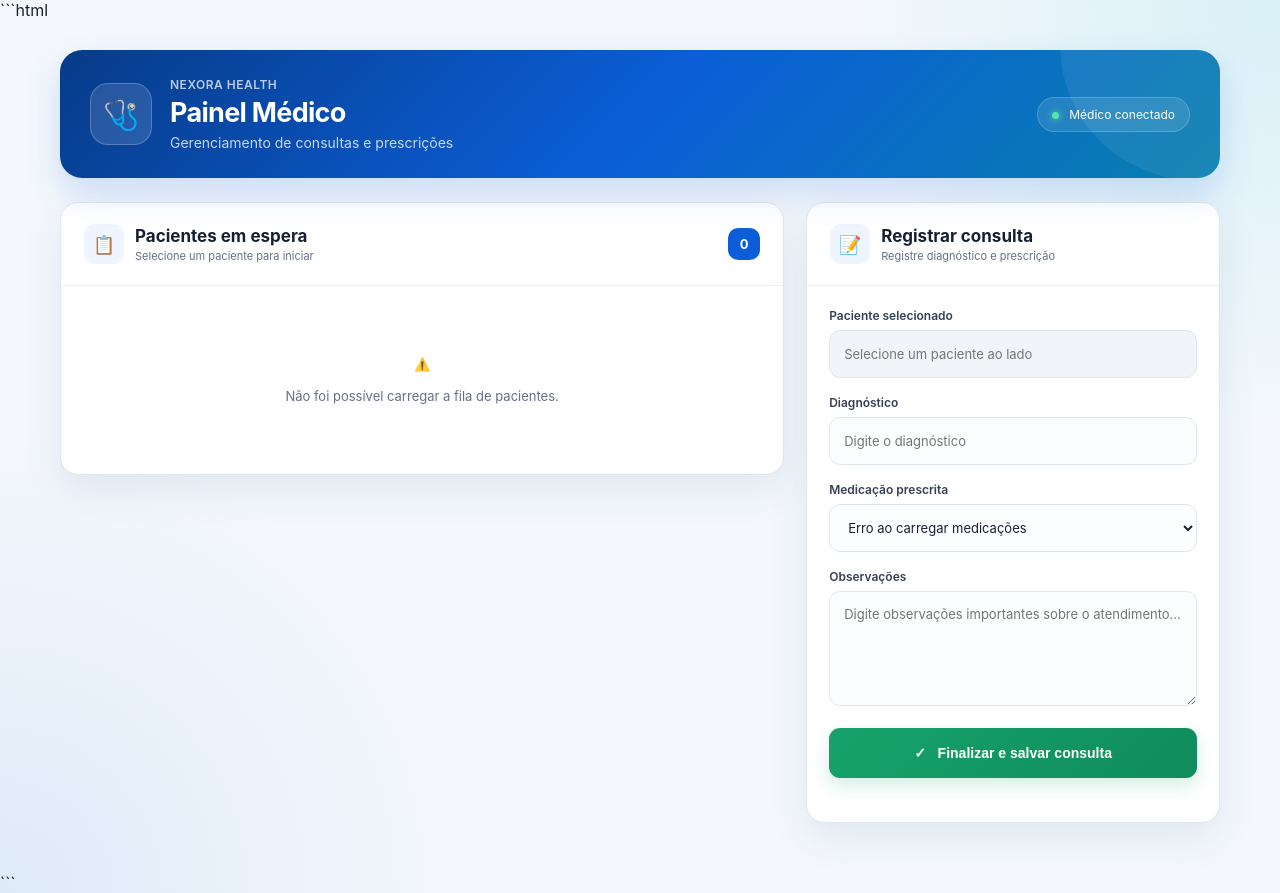
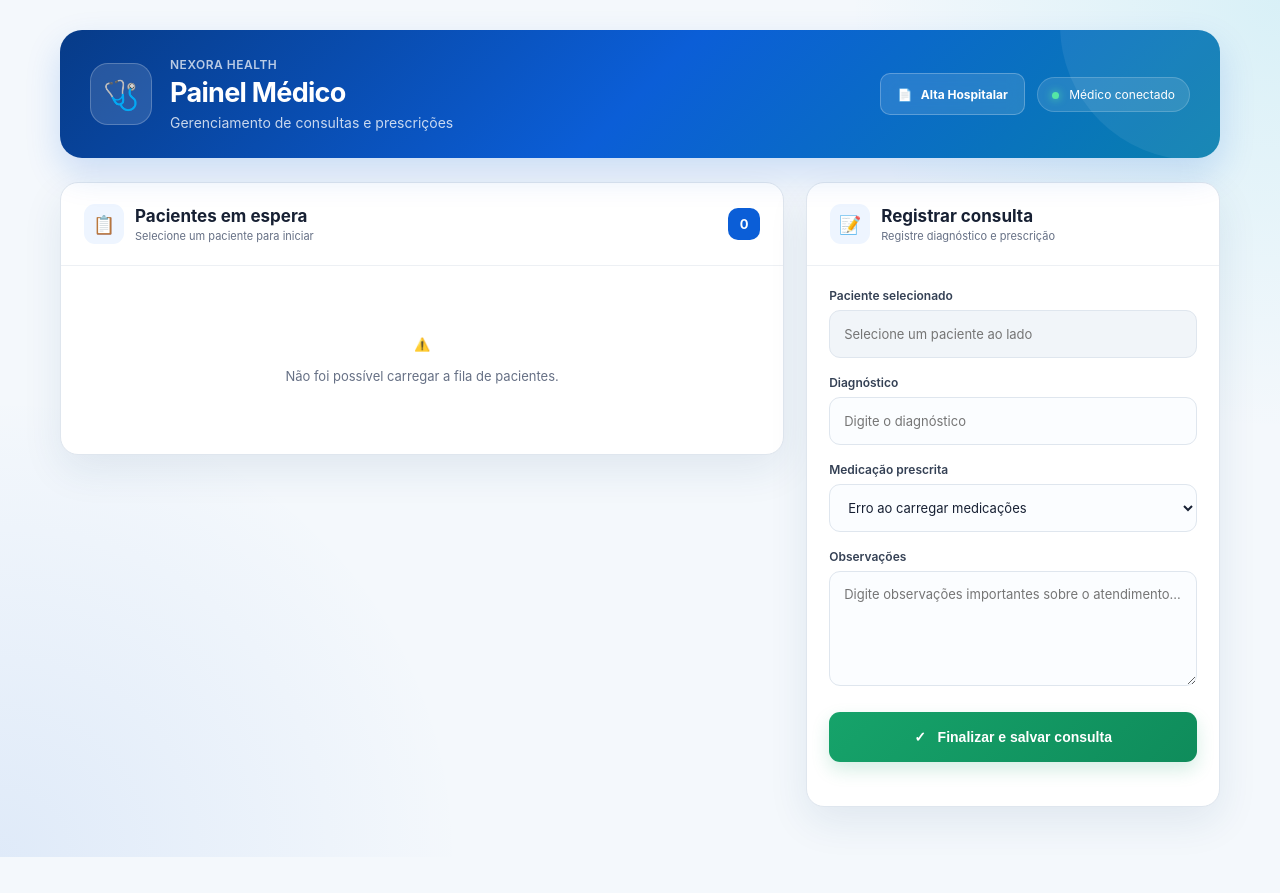
Before and after one commit to eudzinzx/sentinela, a website: page frontend/medico.html in a window 1280 px wide. After the commit the page ends 857 px from the top, so only its background shows below. Drawn offline with Linux system fonts and the light colour scheme; no server answers.

Commit message:
Update medico.html

````diff
--- a/frontend/medico.html
+++ b/frontend/medico.html
@@ -1,4 +1,3 @@
-```html
 <!DOCTYPE html>
 <html lang="pt-BR">
 
@@ -233,13 +232,82 @@
     }
 
 
+    /* ==================================
+       AÇÕES DO TOPO
+    ================================== */
+
+    .topo-acoes {
+
+      position: relative;
+
+      z-index: 2;
+
+      margin-left: auto;
+
+      display: flex;
+
+      align-items: center;
+
+      gap: 12px;
+
+    }
+
+
+    /* ==================================
+       BOTÃO ALTA HOSPITALAR
+    ================================== */
+
+    .botao-alta {
+
+      height: 42px;
+
+      padding: 0 16px;
+
+      border:
+        1px solid
+        rgba(255, 255, 255, 0.25);
+
+      border-radius: 10px;
+
+      background:
+        rgba(255, 255, 255, 0.12);
+
+      color: white;
+
+      font-family: inherit;
+
+      font-size: 12px;
+
+      font-weight: 700;
+
+      cursor: pointer;
+
+      transition: 0.2s ease;
+
+      backdrop-filter: blur(8px);
+
+    }
+
+
+    .botao-alta:hover {
+
+      background:
+        rgba(255, 255, 255, 0.20);
+
+      border-color:
+        rgba(255, 255, 255, 0.40);
+
+      transform:
+        translateY(-1px);
+
+    }
+
+
     .status {
 
       position: relative;
 
       z-index: 2;
-
-      margin-left: auto;
 
       padding: 9px 14px;
 
@@ -1238,7 +1306,23 @@
       }
 
 
-      .status {
+      .topo-acoes {
+
+        margin-left: 0;
+
+      }
+
+
+      .botao-alta {
+
+        padding: 0 11px;
+
+        font-size: 11px;
+
+      }
+
+
+      .topo-acoes .status {
 
         display: none;
 
@@ -1312,8 +1396,24 @@
 
     </div>
 
-    <div class="status">
-      Médico conectado
+
+    <!-- ==================================
+         NOVO: AÇÕES DO CABEÇALHO
+    ================================== -->
+
+    <div class="topo-acoes">
+
+      <button
+        class="botao-alta"
+        onclick="window.location.href='alta.html'"
+      >
+        📄 &nbsp; Alta Hospitalar
+      </button>
+
+      <div class="status">
+        Médico conectado
+      </div>
+
     </div>
 
   </header>
@@ -2379,4 +2479,3 @@ setInterval(
 </body>
 
 </html>
-```
````
